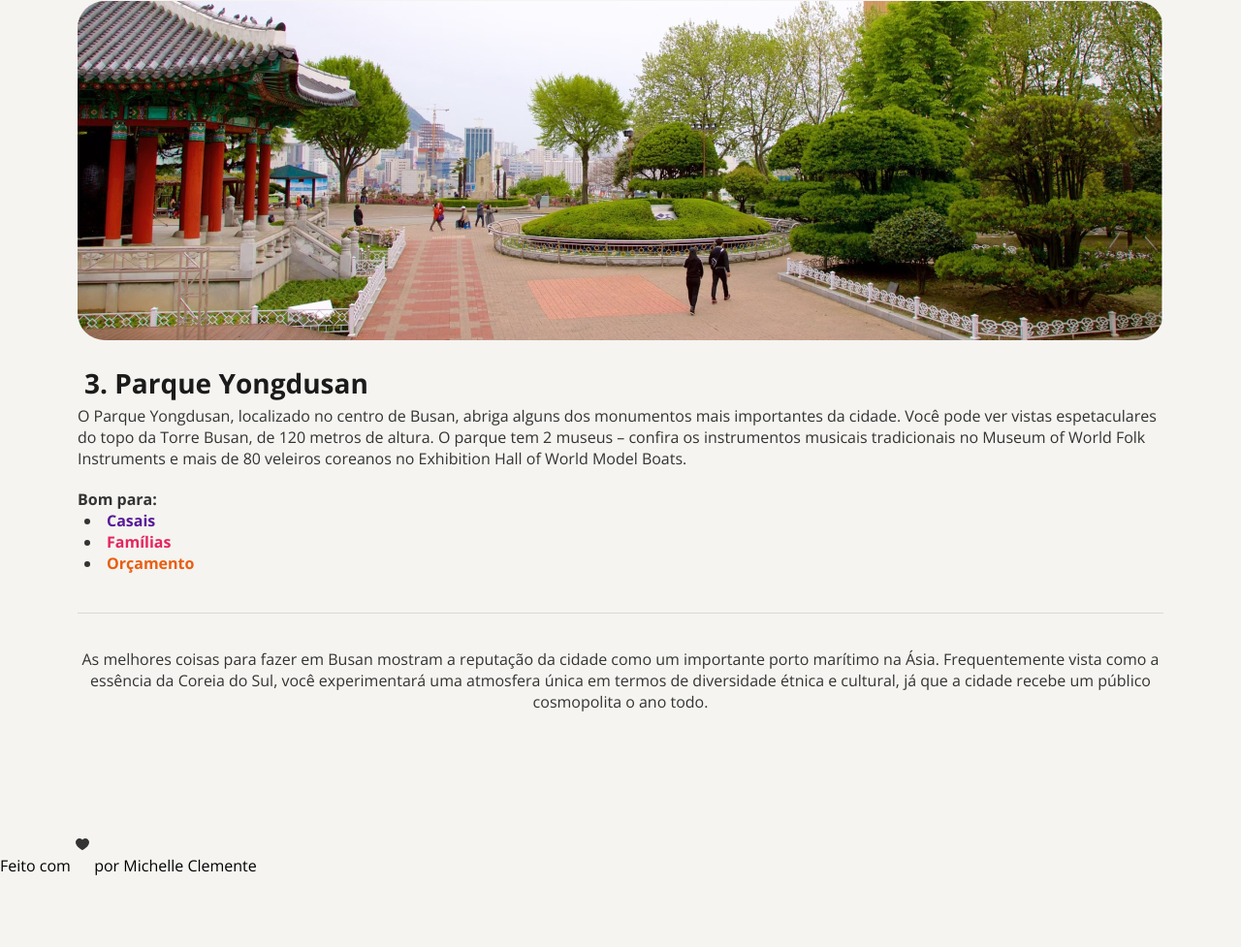
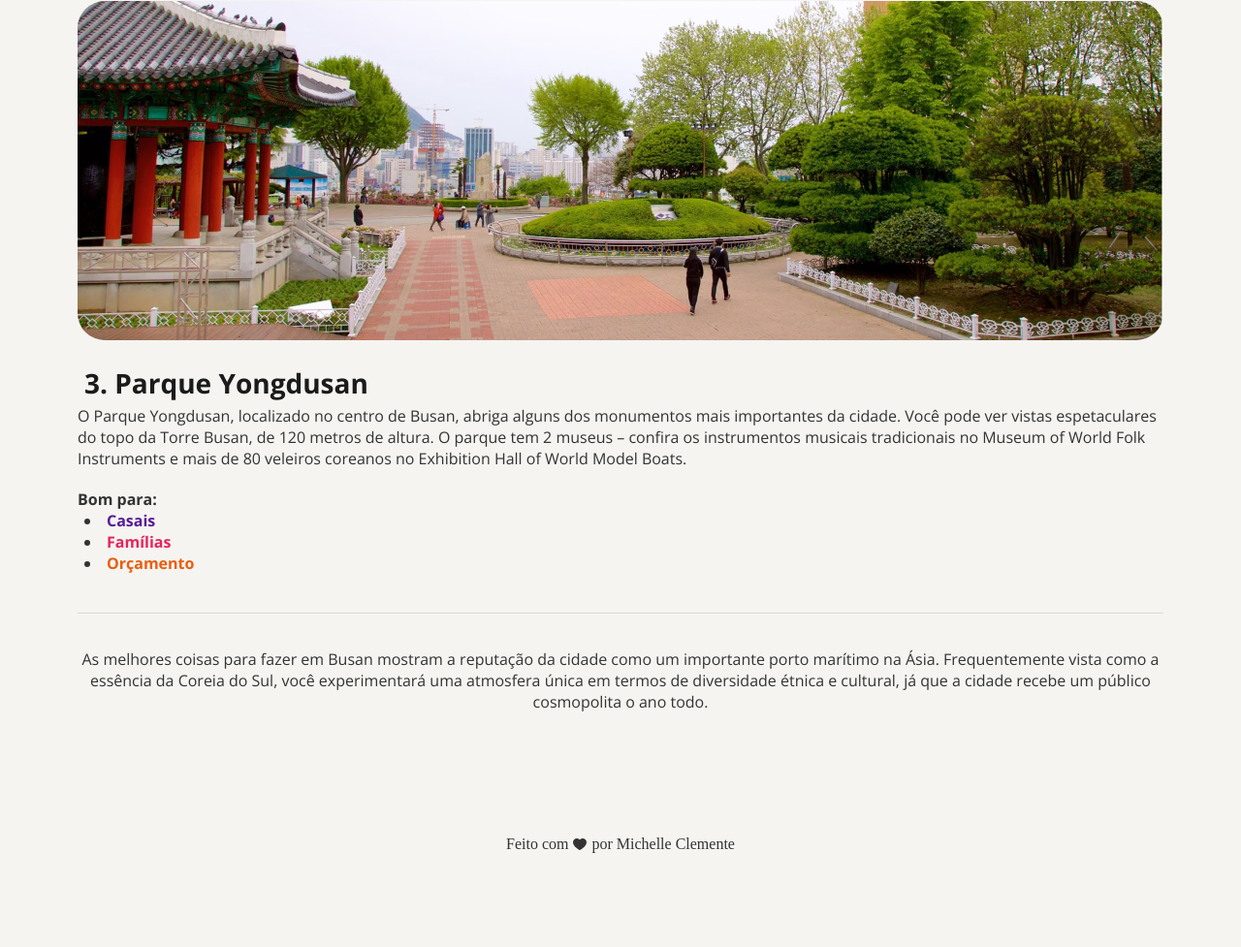
Before and after one commit to miclementi/local-turistico, a plain HTML site: page index.html in a window 1280 px wide. Shown: the part 2415-3392 px from the top of the page at 97% size. Before the commit the page ends 3319 px from the top, so only its background shows below. Drawn offline with nearby package versions, Linux system fonts and the light colour scheme; a web font is replaced by a local one.

Commit message:
add footer

```diff
--- a/index.html
+++ b/index.html
@@ -21,7 +21,7 @@
         <section id="conheca">
           <h1>Sua próxima viagem:</h1>
           <h2>Conheça Busan</h2>
-          <img id="imagem-principal" src="assets/busan.jpg" alt="Busan vista de cima">
+          <img src="assets/busan.jpg" alt="Busan vista de cima">
           <p id="subtitle">
             Busan, a estrela em ascensão da Coreia do Sul, oferece de tudo, desde churrascarias de primeira linha até tradicionais barracas de comida de rua. Aqui, exploramos a segunda cidade da Coreia do Sul e descobrimos as suas ofertas culinárias.
           </p>
--- a/style.css
+++ b/style.css
@@ -18,7 +18,7 @@ body {
   margin: 80px auto;
 }
 
-#imagem-principal {
+#conheca img {
   border-radius: 28px;
   margin-bottom: 24px;
   margin-top: 40px;
@@ -122,3 +122,17 @@ ul li::marker {
 #fim {
   text-align: center;
 }
+
+footer {
+  color: #333333;
+  font-family: "Alice", serif;
+  font-size: 16px;
+  text-align: center;
+  padding-bottom: 48px;
+  margin-top: 65px;
+}
+
+footer img {
+  vertical-align: middle;
+  padding-bottom: 30px;
+}
```
Also changed, not shown: 1 other file.
